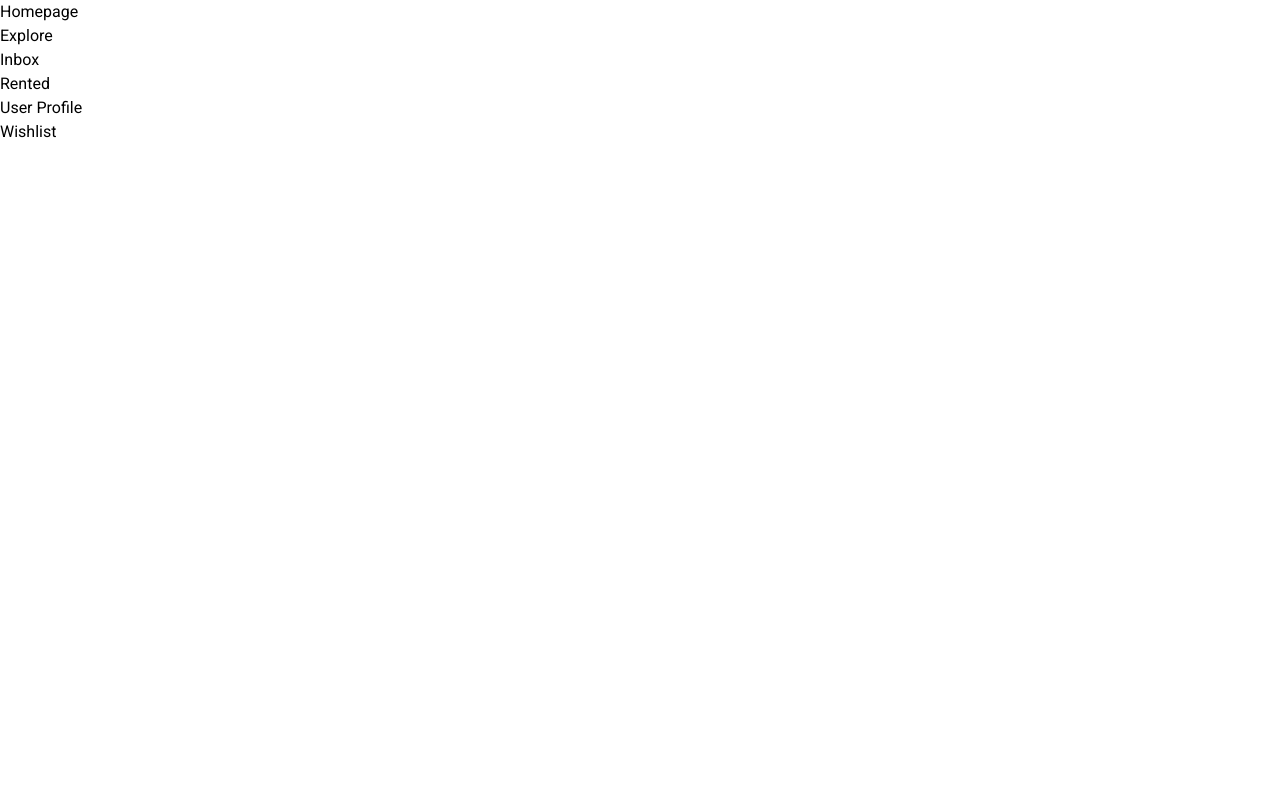
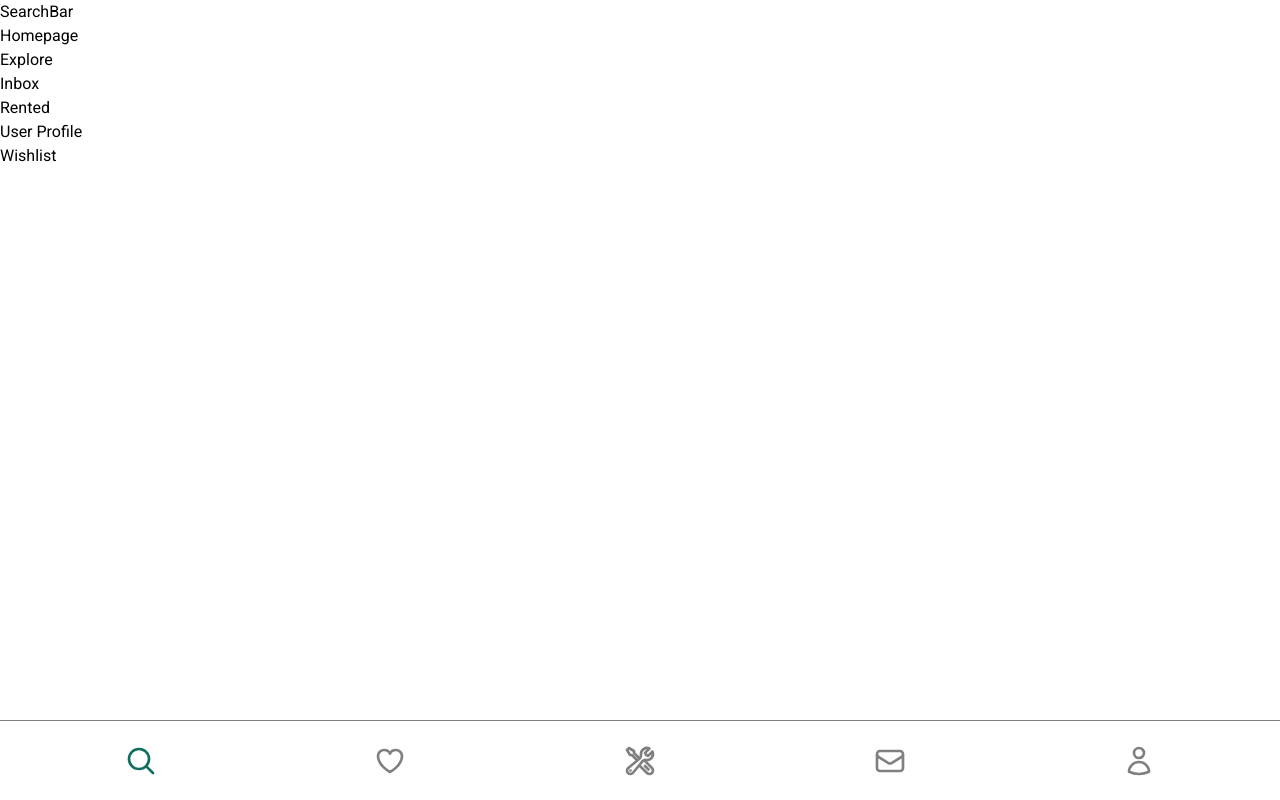
Before and after one commit to sevtechcodes/FriendsWithTools, a Next.js app: page / in a window 1280 px wide. Built offline with nearby package versions, Linux system fonts and the light colour scheme.

Commit message:
placed Nabar

```diff
--- a/app/components/NavBar.tsx
+++ b/app/components/NavBar.tsx
@@ -16,10 +16,10 @@ const NavBar = () => {
   return (
     <div className=' fixed inset-x-0 bottom-0 border-t  border-grey h-20 shadow-md'>
       <div className='flex justify-around items-center h-full p-4'>
-        <Link href='/explore'>
+        <Link href='/'>
           <MagnifyingGlassIcon
             className={
-              currentPath === '/explore'
+              currentPath === '/'
                 ? 'size-8 stroke-darkGreen stroke-2'
                 : 'size-8 stroke-grey stroke-2'
             }
--- /dev/null
+++ b/app/components/SearchBar.tsx
@@ -0,0 +1,7 @@
+import React from 'react';
+
+const SearchBar = () => {
+  return <div>SearchBar</div>;
+};
+
+export default SearchBar;
--- a/app/page.tsx
+++ b/app/page.tsx
@@ -1,39 +1,38 @@
 import Link from 'next/link';
 import Image from 'next/image';
+import NavBar from './components/NavBar';
+import SearchBar from './components/SearchBar';
 
 export default function Home() {
   return (
     <main>
+      <div>
+        <SearchBar />
+      </div>
       <h1>Homepage</h1>
       <nav>
         <ul>
           <li>
-            <Link href="/explore">
-              Explore
-            </Link>
+            <Link href='/explore'>Explore</Link>
           </li>
           <li>
-            <Link href="/inbox">
-              Inbox
-            </Link>
+            <Link href='/inbox'>Inbox</Link>
           </li>
           <li>
-            <Link href="/rented">
-              Rented
-            </Link>
+            <Link href='/rented'>Rented</Link>
           </li>
           <li>
-            <Link href="/user">
-              User Profile
-            </Link>
+            <Link href='/user'>User Profile</Link>
           </li>
           <li>
-            <Link href="/wishlist">
-              Wishlist
-            </Link>
+            <Link href='/wishlist'>Wishlist</Link>
           </li>
         </ul>
       </nav>
+
+      <div>
+        <NavBar />
+      </div>
     </main>
   );
 }
--- a/app/rented/page.tsx
+++ b/app/rented/page.tsx
@@ -1,11 +1,13 @@
 import React from 'react';
+import NavBar from '../components/NavBar';
 
 const RentedPage = () => {
-    return (
-        <div>
-            <h1>Rented Tools</h1>
-        </div>
-    );
-}
+  return (
+    <div>
+      <h1>Rented Tools</h1>
+      <NavBar />
+    </div>
+  );
+};
 
 export default RentedPage;
--- a/app/user/page.tsx
+++ b/app/user/page.tsx
@@ -1,11 +1,13 @@
 import React from 'react';
+import NavBar from '../components/NavBar';
 
 const UserPage = () => {
-    return (
-        <div>
-            <h1>User Profile</h1>
-        </div>
-    );
-}
+  return (
+    <div>
+      <h1>User Profile</h1>
+      <NavBar />
+    </div>
+  );
+};
 
 export default UserPage;
```
